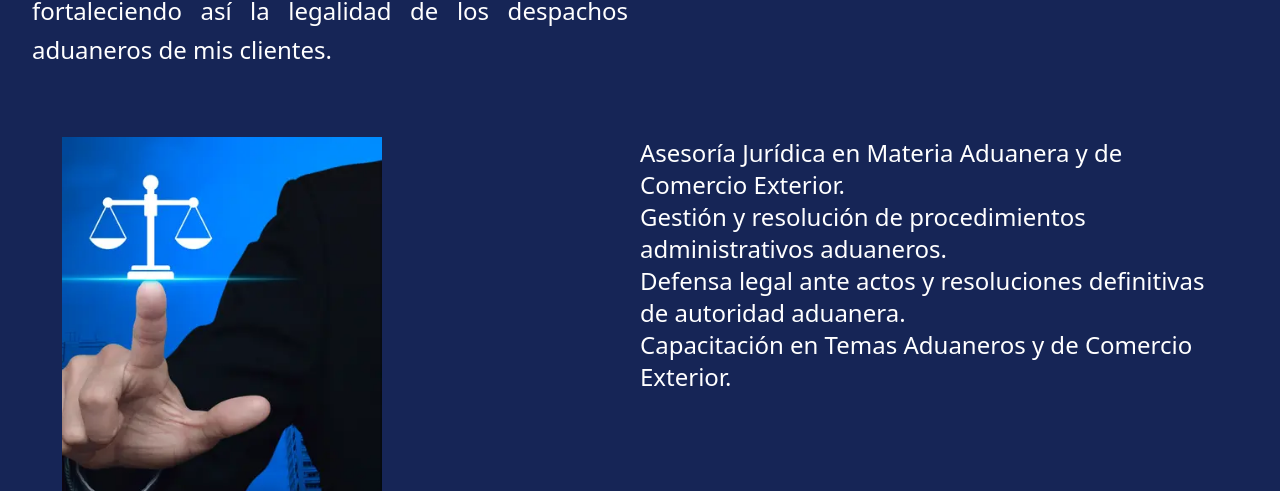
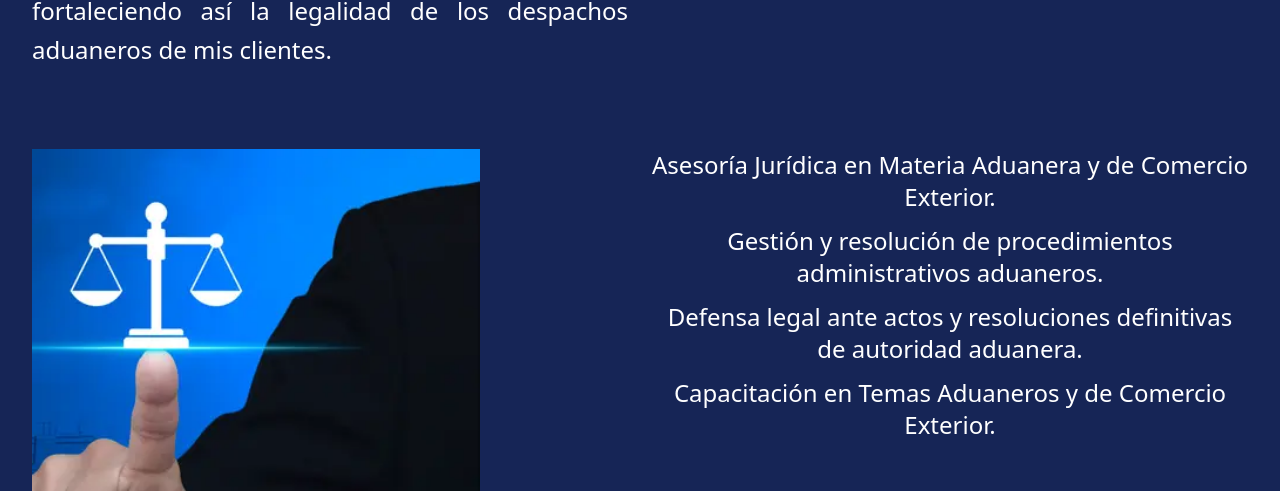
Before and after one commit to Darkk3n/CustomsConsultancyV2, a React (Vite) app: page / in a window 1280 px wide. Shown: the part 1732-2223 px from the top of the page. Built offline with nearby package versions, Linux system fonts and the light colour scheme.

Commit message:
AllServices adaptation

```diff
--- a/src/views/AllServices.tsx
+++ b/src/views/AllServices.tsx
@@ -1,10 +1,16 @@
 export const AllServices = () => {
     return (
-        <section className="mt-3 flex flex-row">
-            <section className="w-1/2">
-                <img src="/Services.webp" alt="servicios" className="w-80" />
+        <section className="mt-6 flex flex-col md:flex-row items-start gap-6 px-4 md:px-8">
+            <section className="w-full md:w-1/2 flex justify-center md:justify-start">
+                <img
+                    src="/Services.webp"
+                    alt="servicios"
+                    className="w-full max-w-xs sm:max-w-sm md:max-w-md h-auto object-contain"
+                />
             </section>
-            <section className="text-white text-2xl w-1/2 text-left">
+
+            {/* Text */}
+            <section className="w-full md:w-1/2 text-white space-y-3 text-sm sm:text-base md:text-2xl">
                 <p>Asesoría Jurídica en Materia Aduanera y de Comercio Exterior.</p>
                 <p>Gestión y resolución de procedimientos administrativos aduaneros.</p>
                 <p>Defensa legal ante actos y resoluciones definitivas de autoridad aduanera.</p>
```
